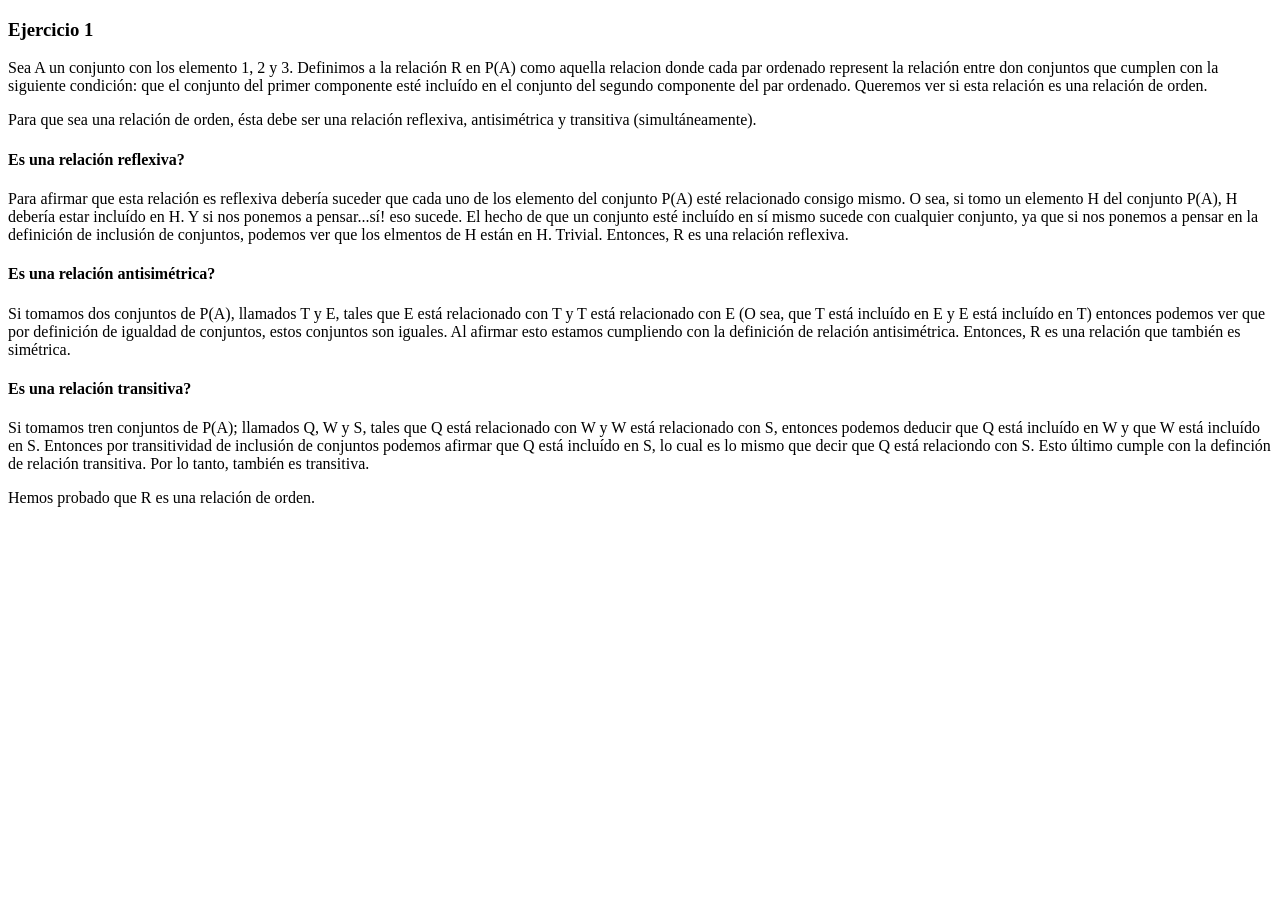
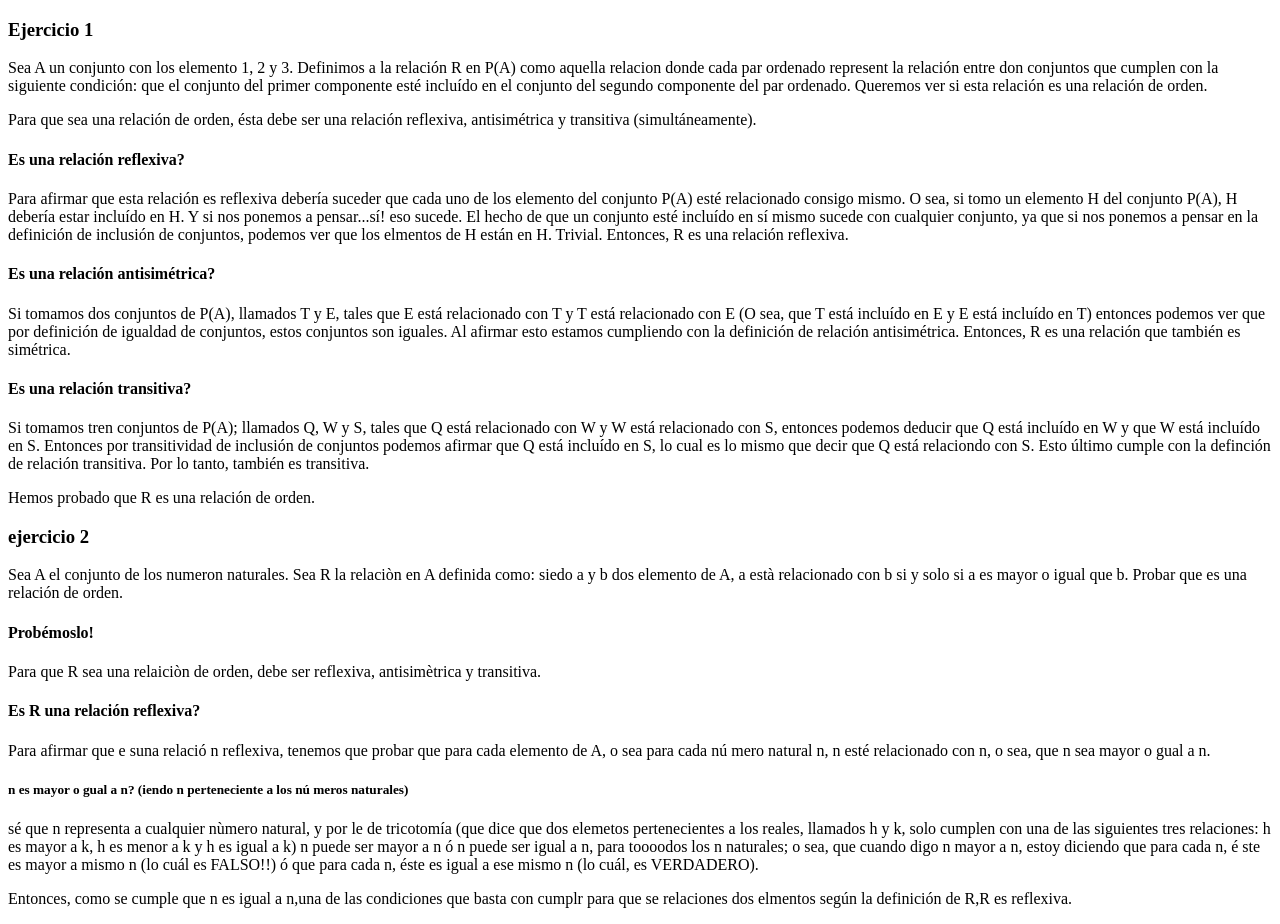
Before and after one commit to nadianoe-mc/nadianoe-mc.github.io, a plain HTML site: page algebra/practica/index.html in a window 1280 px wide. Before the commit the page ends 800 px from the top, so only its background shows below. Drawn offline with Linux system fonts and the light colour scheme.

Commit message:
parte de ejercicio 2

```diff
--- a/algebra/practica/index.html
+++ b/algebra/practica/index.html
@@ -2,7 +2,7 @@
 <html>
 
   <head>
-       <title>clase práctica número 3, algebra I</title>
+       <title>clases práctica, algebra I</title>
   </head>
 
   <body>
@@ -38,6 +38,32 @@
 	 Por lo tanto, también es transitiva. </p>
 
 	  <p> Hemos probado que R es una relación de orden.</p>
+
+	  <h3> ejercicio 2</h3>
+	  <p> Sea A el conjunto de los numeron naturales. Sea R la relaciòn en A definida como:
+        siedo a y b dos elemento de A, a està relacionado con b si y solo si a es mayor o igual que b.
+		  Probar que es una relación de orden.</p>
+
+
+	  <h4> Probémoslo!</h4>
+           <p> Para que R sea una relaiciòn de orden, debe ser reflexiva, antisimètrica y transitiva.
+	  </p>
+	  <h4>Es R una relación reflexiva?
+	  </h4>
+	  <p>Para afirmar que e suna relació
+n reflexiva, tenemos que probar que para cada elemento de A, o sea para cada nú
+mero natural n, n esté
+ relacionado con n, o sea, que n sea mayor o gual a n.
+	  </p>
+	  <h5>n es mayor o gual a n? (iendo n perteneciente a los nú
+		  meros naturales)</h5>
+	  <p> sé que n representa a cualquier nùmero natural, y por le de tricotomía (que dice que dos elemetos pertenecientes a los reales, llamados h y k, solo cumplen con una de las siguientes tres relaciones: h es mayor a k, h es menor a k y h es igual a k)
+		  n puede ser mayor a n ó
+ n puede ser igual a n, para toooodos los n naturales; o sea, que cuando digo n mayor a n, estoy diciendo que para cada n, é
+ste es mayor a mismo n (lo cuál es FALSO!!) ó que para cada n, éste es igual a ese mismo n (lo cuál, es VERDADERO). </p>
+	  <p>Entonces, como se cumple que n es igual a n,una de las condiciones que basta con cumplr para que se relaciones dos elmentos según la definición de R,R es reflexiva.
+	  </p>
+
   </body>
 
 </html>
```
